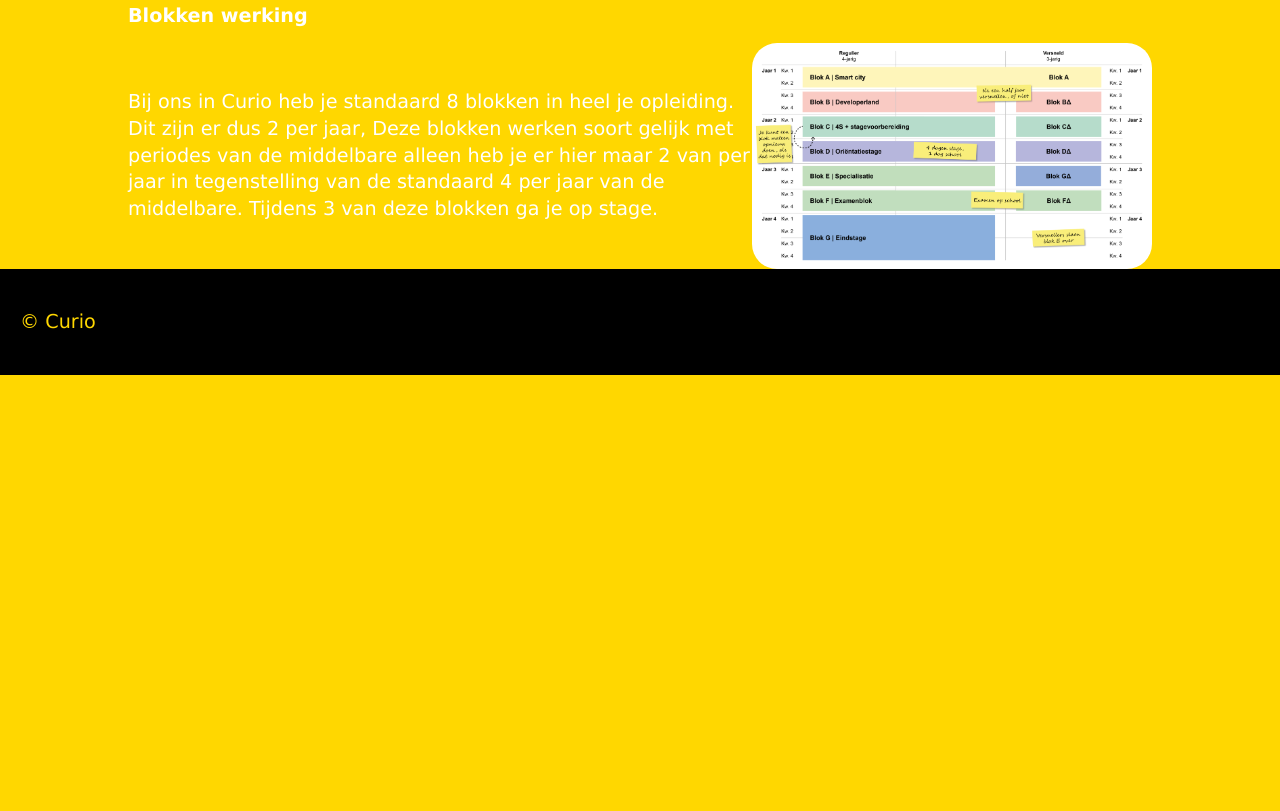
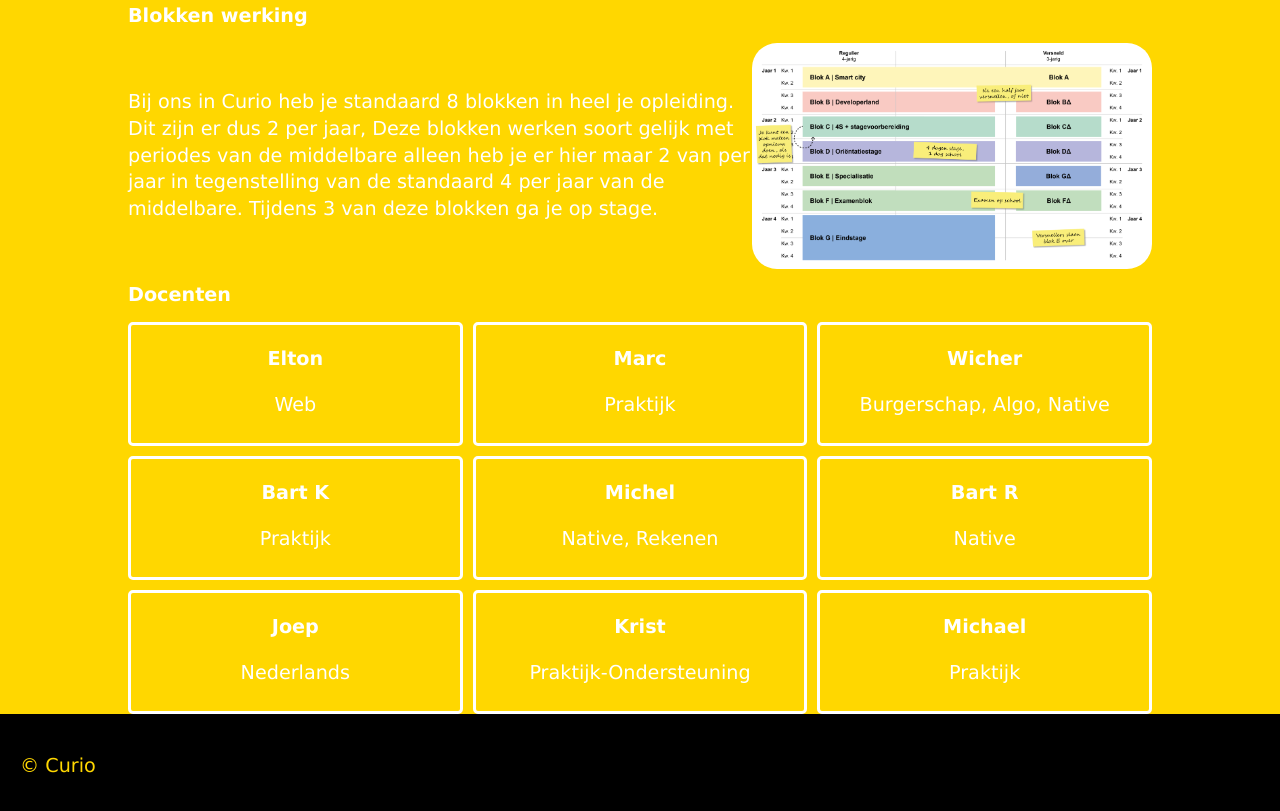
Before and after one commit to RickHufkens/Pra-y2-opendag, a website built with Parcel: page index.html in a window 1280 px wide. Shown: the part 1591-2402 px from the top of the page. Before the commit the page ends 1966 px from the top, so only its background shows below. Built offline with nearby package versions, Linux system fonts and the light colour scheme.

Commit message:
div classes voor docenten grid
grid div classes voor het splitsen van de docenten pagina en hun vakken

```diff
--- a/index.html
+++ b/index.html
@@ -72,6 +72,47 @@
                 <img src="img/Opleidingsoverzicht3.png" alt="Opleiding jaar overzicht">
             </div>
         </div>
+        <div class="docenten">
+            <h1>Docenten</h1>
+            <div class="docentenGrid">
+                <div class="vakkenBoxen">
+                    <h2>Elton</h2>
+                    <p>Web</p>
+                </div>
+                <div class="vakkenBoxen">
+                    <h2>Marc</h2>
+                    <p>Praktijk</p>
+                </div>
+                <div class="vakkenBoxen">
+                    <h2>Wicher</h2>
+                    <p>Burgerschap, Algo, Native</p>
+                </div>
+                <div class="vakkenBoxen">
+                    <h2>Bart K</h2>
+                    <p>Praktijk</p>
+                </div>
+                <div class="vakkenBoxen">
+                    <h2>Michel</h2>
+                    <p>Native, Rekenen</p>
+                </div>
+                <div class="vakkenBoxen">
+                    <h2>Bart R</h2>
+                    <p>Native</p>
+                </div>
+                <div class="vakkenBoxen">
+                    <h2>Joep</h2>
+                    <p>Nederlands</p>
+                </div>
+                <div class="vakkenBoxen">
+                    <h2>Krist</h2>
+                    <p>Praktijk-Ondersteuning</p>
+                </div>
+                <div class="vakkenBoxen">
+                    <h2>Michael</h2>
+                    <p>Praktijk</p>
+                </div>
+            </div>
+        </div>
     </div>
     </main>
     <footer>
```
